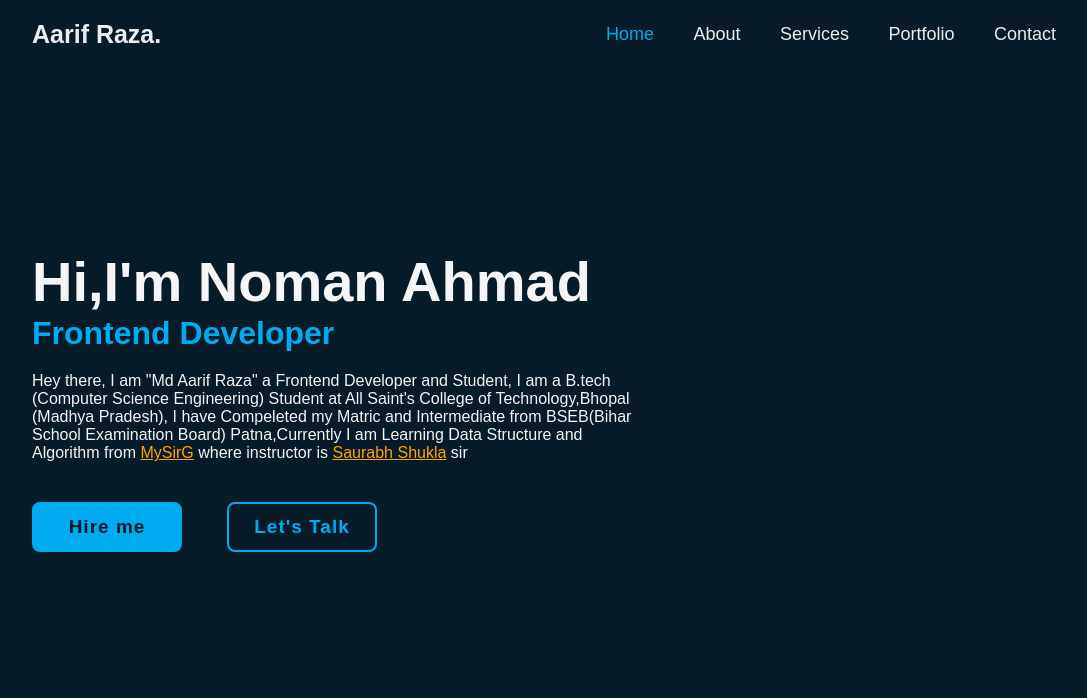
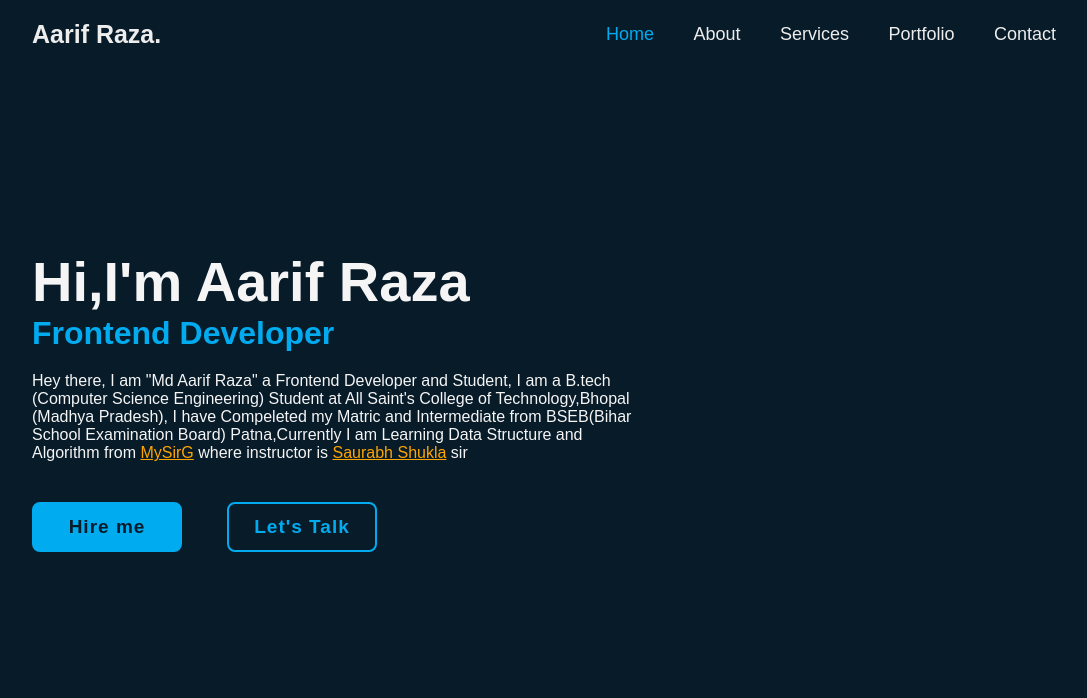
Before and after one commit to noman088/portFolio, a plain HTML site: page index.html in a window 1280 px wide. Shown: the top 698 px of the page, without its empty margins (96-1183 px from the left). Drawn offline with nearby package versions, Linux system fonts and the light colour scheme.

Commit message:
noman to aarif

```diff
--- a/index.html
+++ b/index.html
@@ -23,7 +23,7 @@
     </header>
     <section class="home">
         <div class="home-content">
-            <h1>Hi,I'm Noman Ahmad</h1>
+            <h1>Hi,I'm Aarif Raza</h1>
             <h3>Frontend Developer</h3>
             <p>
                 Hey there, I am "Md Aarif Raza" a Frontend Developer and Student, I am a B.tech (Computer Science
```
